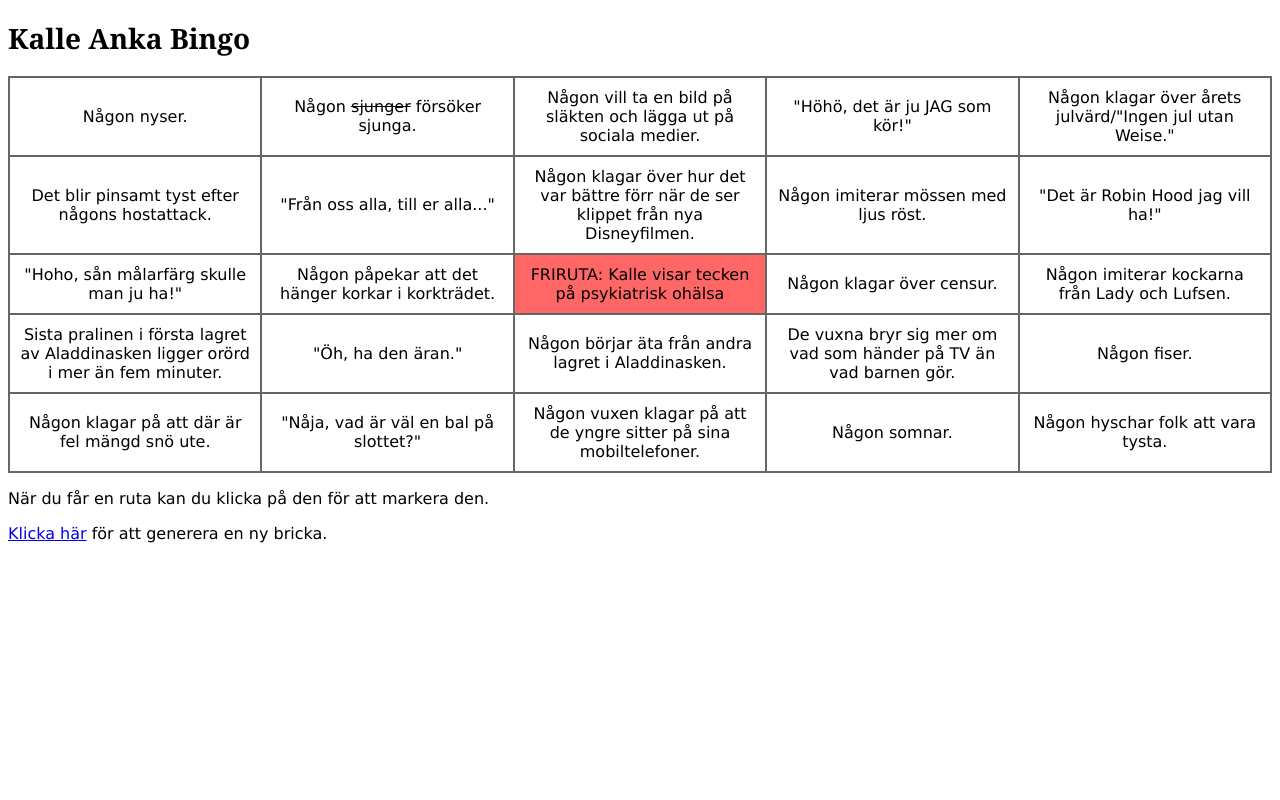
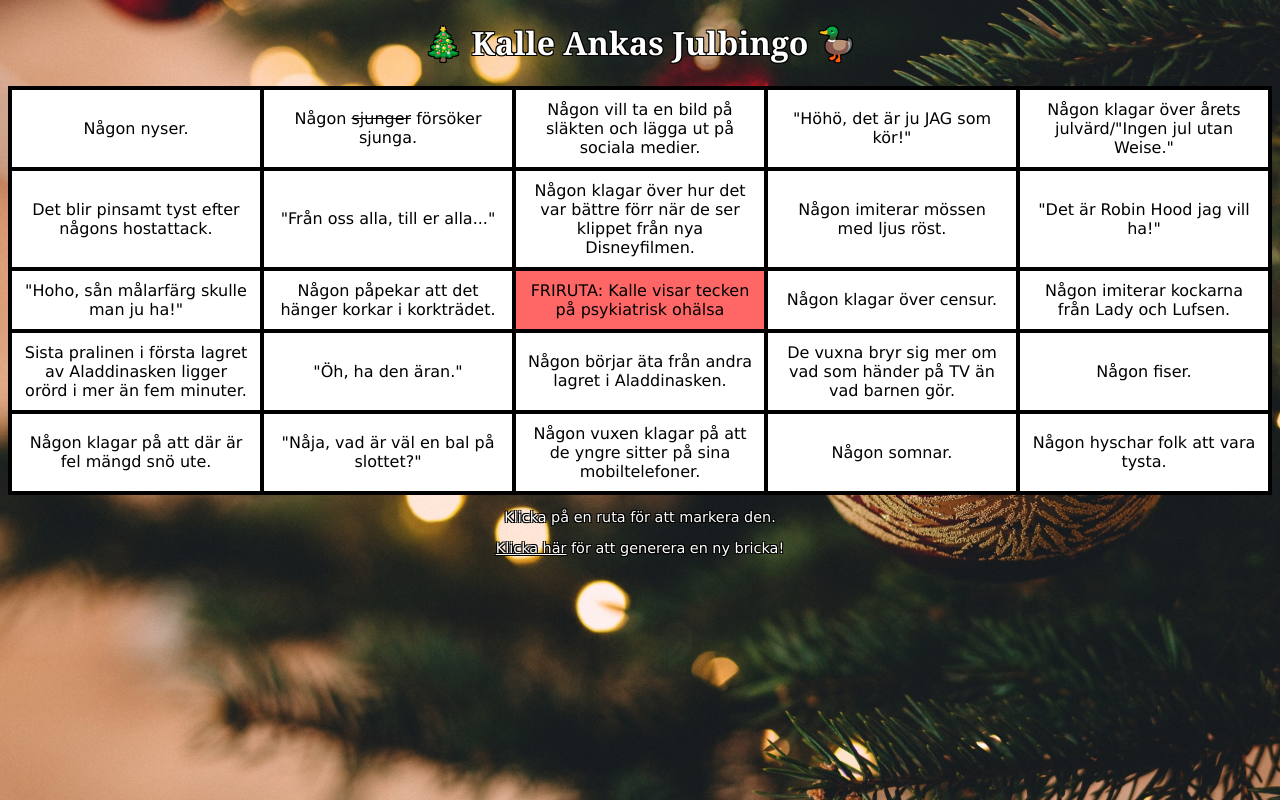
Before and after one commit to kalleankabingo/kalleankabingo.github.io, a plain HTML site: page index.html in a window 1280 px wide. Drawn offline with Linux system fonts and the light colour scheme.

Commit message:
Initial commit

```diff
--- a/index.html
+++ b/index.html
@@ -1,14 +1,15 @@
 <!DOCTYPE html>
 <html>
 <head>
+<meta charset='utf-8'>
 	<title>Kalle Anka Bingo</title>
-	<!-- <link rel="stylesheet" href="kalle.css"> -->
+	<link rel="stylesheet" href="kalle.css">
 	<script src="kalle.js"></script>
 	<meta name="viewport" content="height=800, width=560" />
 
-<style>
+<style type="text/css">
 	body {
-		background-color: white;
+		background-color: transparent;
 		color: black;
 		font-size: 16px;
 		font-family: "Lucida Grande", Verdana, Arial, Helvetica, sans-serif;
@@ -19,19 +20,44 @@
 	}
 
 	h1 {
-		font-size: 28px;
+		font-size: 32px;
+		text-shadow:
+		-1px -1px 0 #000,
+		1px -1px 0 #000,
+		-1px 1px 0 #000,
+		1px 1px 0 #000;
+	}
+
+	p {
+		text-shadow:
+		-1px -1px 0 #000,
+		1px -1px 0 #000,
+		-1px 1px 0 #000,
+		1px 1px 0 #000;
+	}
+
+	a {
+		color: white;
+		text-shadow:
+		-1px -1px 0 #000,
+		1px -1px 0 #000,
+		-1px 1px 0 #000,
+		1px 1px 0 #000;
 	}
 
 	table {
 		border-collapse: collapse;
+		background-color: white;
 	}
 
 	th, td {
 		padding: 10px;
-		border: 2px #666 solid;
+		border: 4px #666 solid;
 		text-align: center;
 		width: 20%;
+		border-color: black;
 	}
+
 
 	#free, .pickedBG {
 		background-color: #f66;
@@ -40,11 +66,23 @@
 	.winningBG {
 		background-image: url(images/redFlash.gif);
 	}
+
+	html {
+	  background: url(bg_pic.jpg) no-repeat center center fixed;
+	  -webkit-background-size: cover;
+	  -moz-background-size: cover;
+	  -o-background-size: cover;
+	  background-size: cover;
+	}
 </style>
+
 
 </head>
 <body>
-<h1>Kalle Anka Bingo</h1>
+
+<!-- <div style="background-image: url('bg_pic.jpg');"> -->
+
+<h1 align="center"; style="color:white;">🎄 Kalle Ankas Julbingo 🦆</h1>
 <table cellpadding="8" cellspacing="2" id="table">
 	<tr>
 		<td id="square0">&nbsp;</td>
@@ -82,7 +120,7 @@
 		<td id="square23">&nbsp;</td>
 	</tr>
 </table>
-<p>När du får en ruta kan du klicka på den för att markera den.</p>
-<p><a href="script11.html" id="reload">Klicka här</a> för att generera en ny bricka.</p>
+<p style="font-size:90%; color:white;" align="center";>Klicka på en ruta för att markera den.</p>
+<p style="font-size:90%; color:white;" align="center";><a href="script11.html" id="reload">Klicka här</a> för att generera en ny bricka!</p>
 </body>
 </html>
```
Also changed, not shown: bg_pic.jpg (added).
